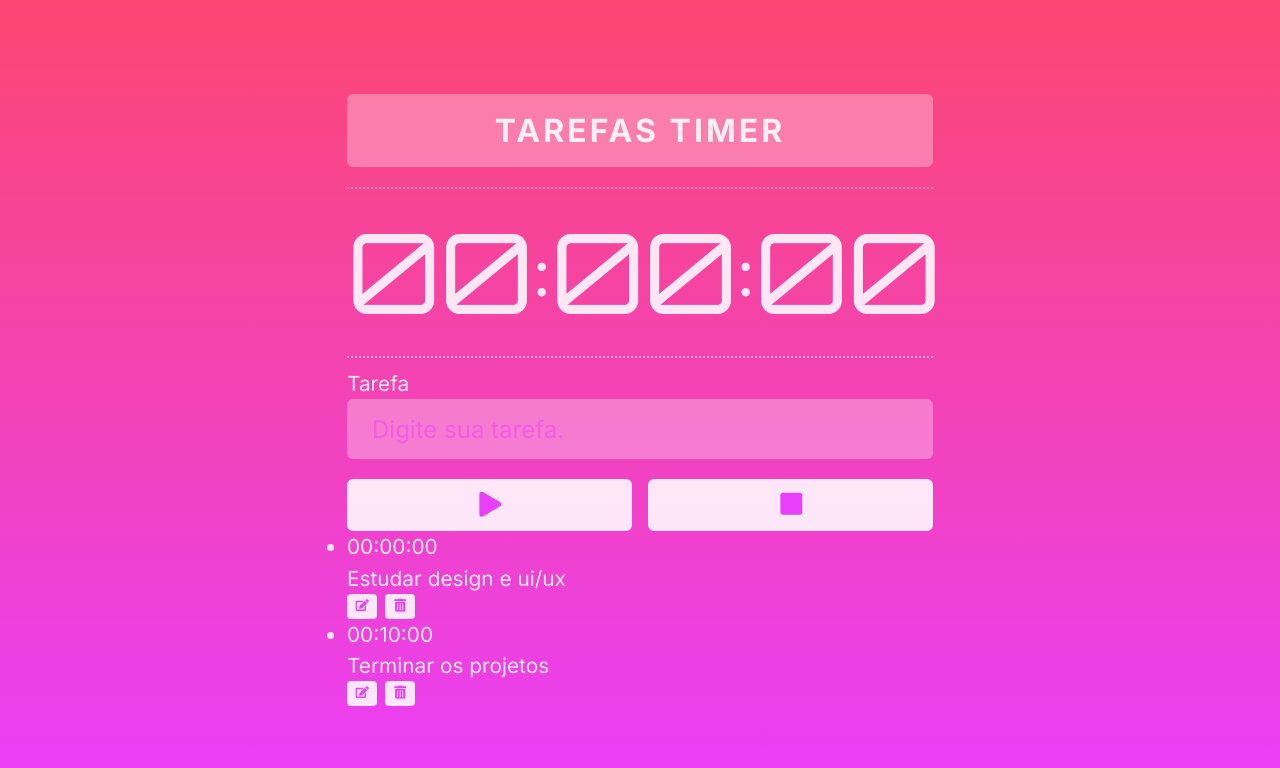
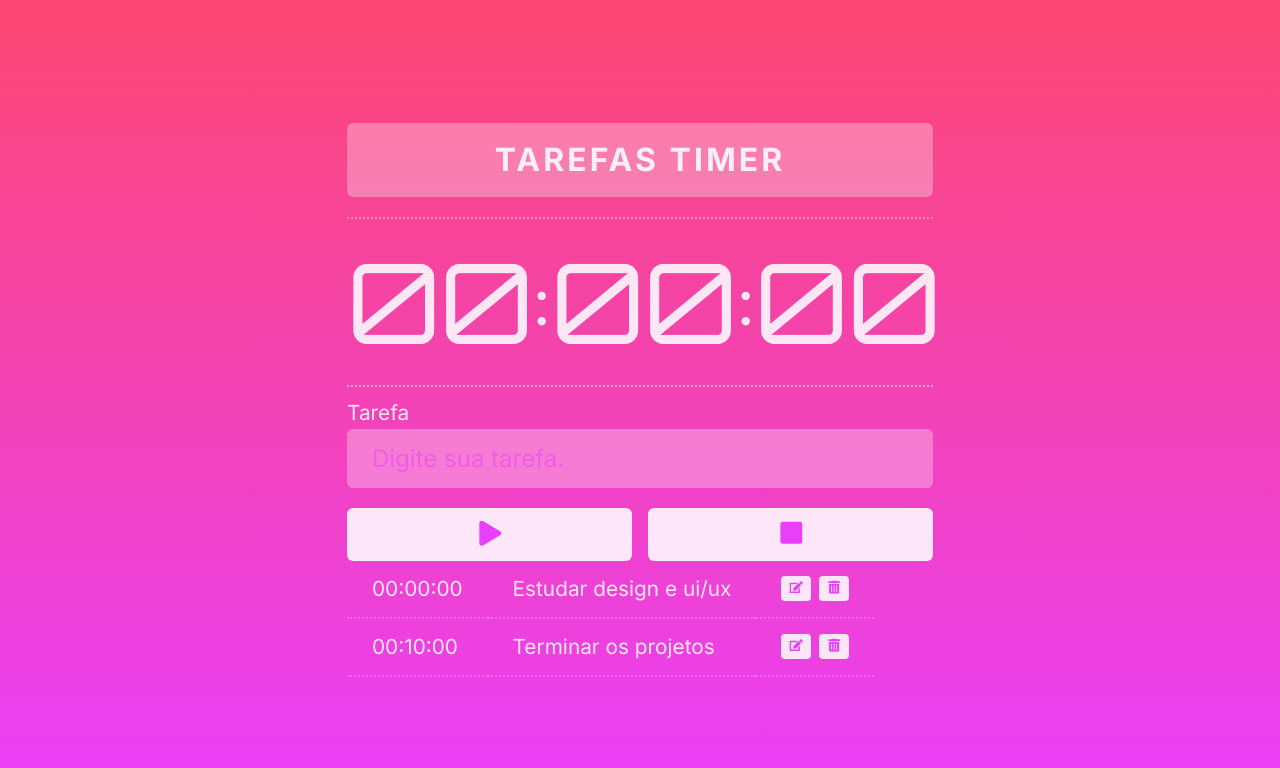
Before and after one commit to igords-goncalves/todowatch, a React (Vite) app: page / in a window 1280 px wide. Shown: the top 768 px of the page. Built offline with nearby package versions, Linux system fonts and the light colour scheme.

Commit message:
feat: adjusment in table and texts

```diff
--- a/src/components/Tasks/index.tsx
+++ b/src/components/Tasks/index.tsx
@@ -1,6 +1,7 @@
 import styles from './Tasks.module.sass';
 import trash from '../../assets/trash.svg';
 import edit from '../../assets/edit.svg';
+import Balancer from 'react-wrap-balancer';
 
 interface TasksProps {
   time: string;
@@ -9,16 +10,27 @@ interface TasksProps {
 
 export const Tasks: React.FC<TasksProps> = ({ time, task }) => {
   return (
-    <li className={styles['c-tasks__item']}>
-      <div>{time}</div> <div>{task}</div>
-      <div className={styles['c-tasks__btn']}>
-        <button onClick={() => console.log('edit')}>
-          <img src={edit} />
-        </button>
-        <button onClick={() => console.log('delete')}>
-          <img src={trash} />
-        </button>
-      </div>
-    </li>
+    <tbody className={styles['c-tasks__item']}>
+      <tr>
+        <td>
+          <div>{time}</div>
+        </td>
+        <td>
+          <div>
+            <Balancer>{task}</Balancer>
+          </div>
+        </td>
+        <td>
+          <div className={styles['c-tasks__btn']}>
+            <button onClick={() => console.log('edit')} aria-label="Botão">
+              <img src={edit} alt="Botão editar" />
+            </button>
+            <button onClick={() => console.log('delete')} aria-label="Botão">
+              <img src={trash} alt="Botão deletar" />
+            </button>
+          </div>
+        </td>
+      </tr>
+    </tbody>
   );
 };
```
